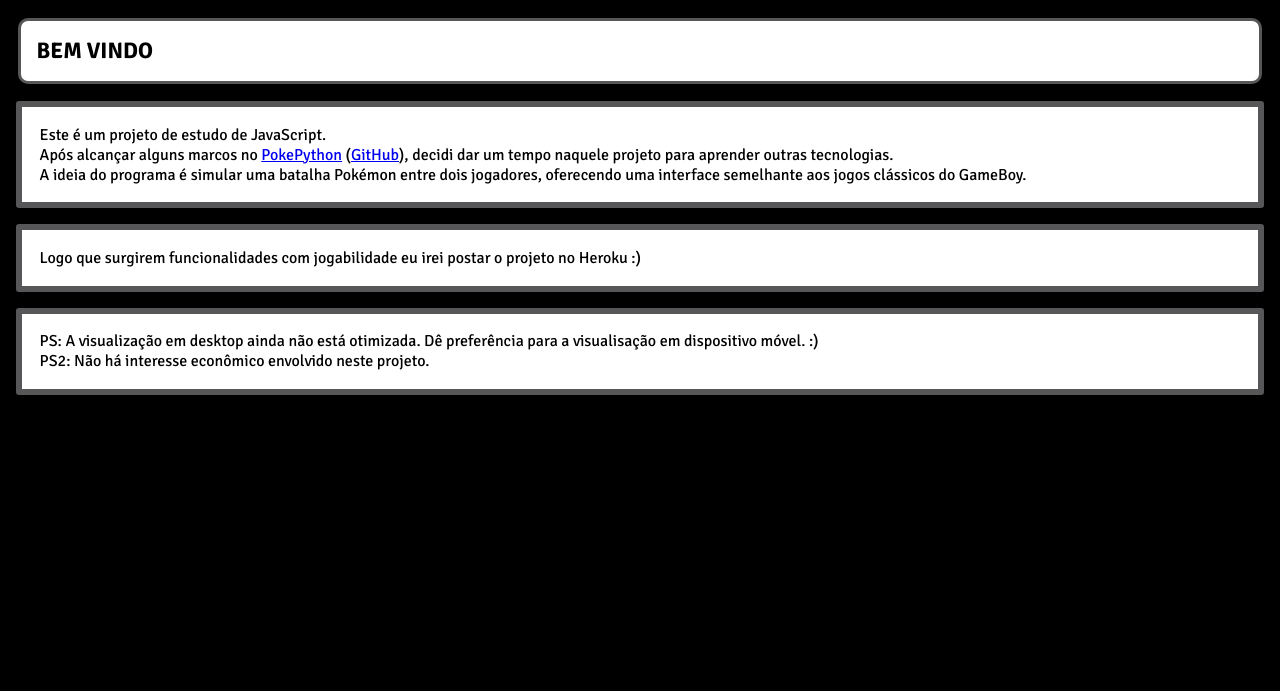
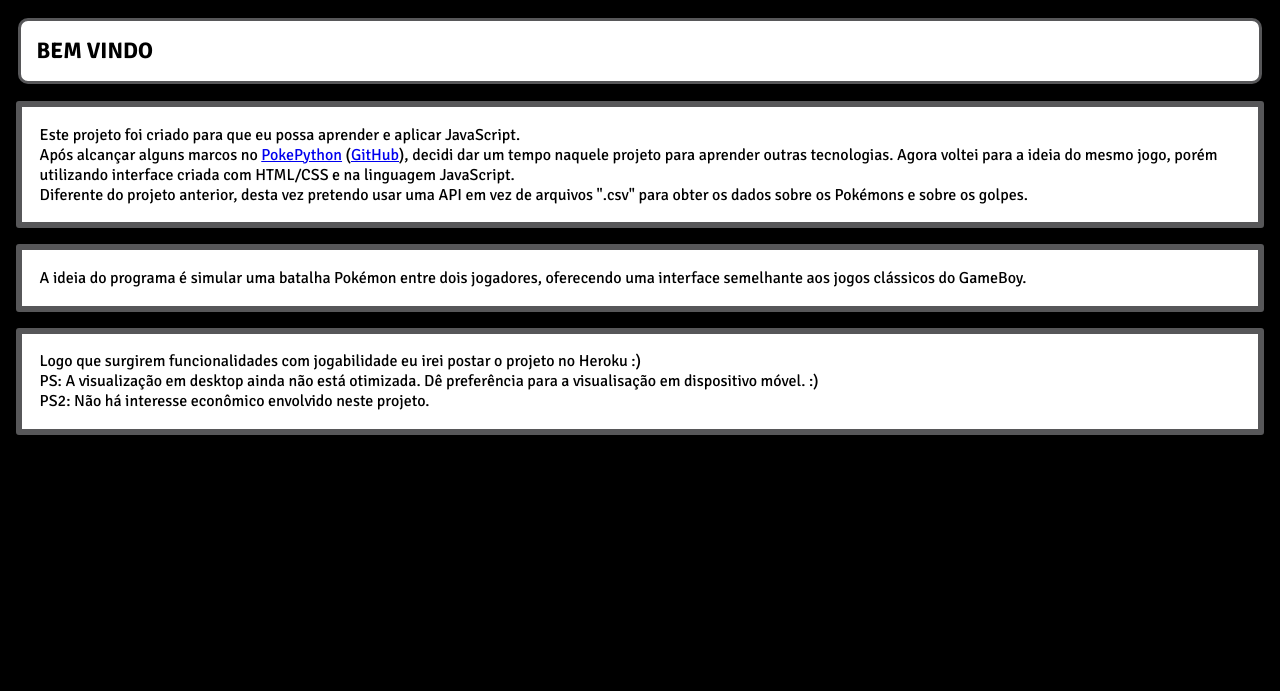
Before and after one commit to Lucas-R4mos/PokeJS, a PHP site: page / in a window 1280 px wide. Shown: the part 48-739 px from the top of the page. Run offline with PHP 8.4, Linux system fonts and the light colour scheme.

Commit message:
Add files via upload

```diff
--- a/index.html
+++ b/index.html
@@ -31,19 +31,20 @@
                 BEM VINDO
             </div>
             <div class="page-content">
-                Este é um projeto de estudo de JavaScript.<br>
-                Após alcançar alguns marcos no <a href="http://tiny.cc/TestePokePython">PokePython</a> (<a href="https://github.com/Lucas-R4mos/Simulador-PokePython">GitHub</a>), decidi dar um tempo naquele projeto para aprender outras tecnologias.<br>
+                Este projeto foi criado para que eu possa aprender e aplicar JavaScript.<br>
+                Após alcançar alguns marcos no <a href="http://tiny.cc/TestePokePython">PokePython</a> (<a href="https://github.com/Lucas-R4mos/Simulador-PokePython">GitHub</a>), decidi dar um tempo naquele projeto para aprender outras tecnologias. Agora voltei para a ideia do mesmo jogo, porém utilizando interface criada com HTML/CSS e na linguagem JavaScript.<br>
+                Diferente do projeto anterior, desta vez pretendo usar uma API em vez de arquivos ".csv" para obter os dados sobre os Pokémons e sobre os golpes.
+            </div>
+            <div class="page-content">
                 A ideia do programa é simular uma batalha Pokémon entre dois jogadores, oferecendo uma interface semelhante aos jogos clássicos do GameBoy.
             </div>
             <div class="page-content">
-                Logo que surgirem funcionalidades com jogabilidade eu irei postar o projeto no Heroku :)
-            </div>
-            <div class="page-content">
+                Logo que surgirem funcionalidades com jogabilidade eu irei postar o projeto no Heroku :)<br>
                 PS: A visualização em desktop ainda não está otimizada. Dê preferência para a visualisação em dispositivo móvel. :)<br>
                 PS2: Não há interesse econômico envolvido neste projeto.
             </div>
         </main>
-        <div id="filler"></div>
+        <div id="filler-footer"></div>
         <footer id="page-footer">
             <p>GitHub: <a id="link-github" href="https://github.com/Lucas-R4mos">@Lucas-R4mos</a></p>
             <img id="pokemon-logo" src="/images/1200px-International_Pokémon_logo.svg.webp" alt="Pokémon">
--- a/styles/main.css
+++ b/styles/main.css
@@ -53,7 +53,7 @@ html, body {
     font: 400 1rem "signika";
 }
 
-#filler {
+#filler-footer {
     height: 2.5rem;
 }
 
```
